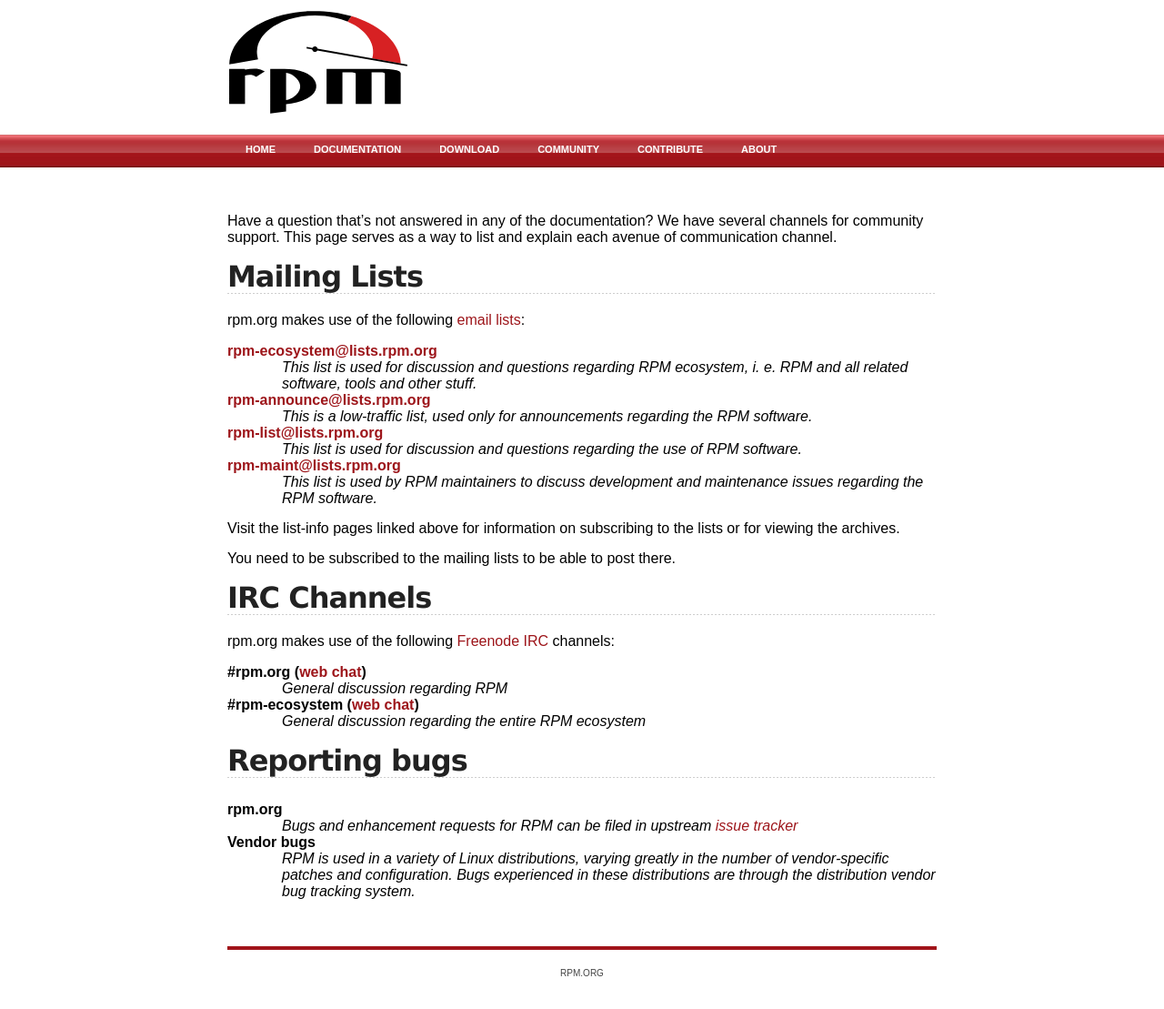
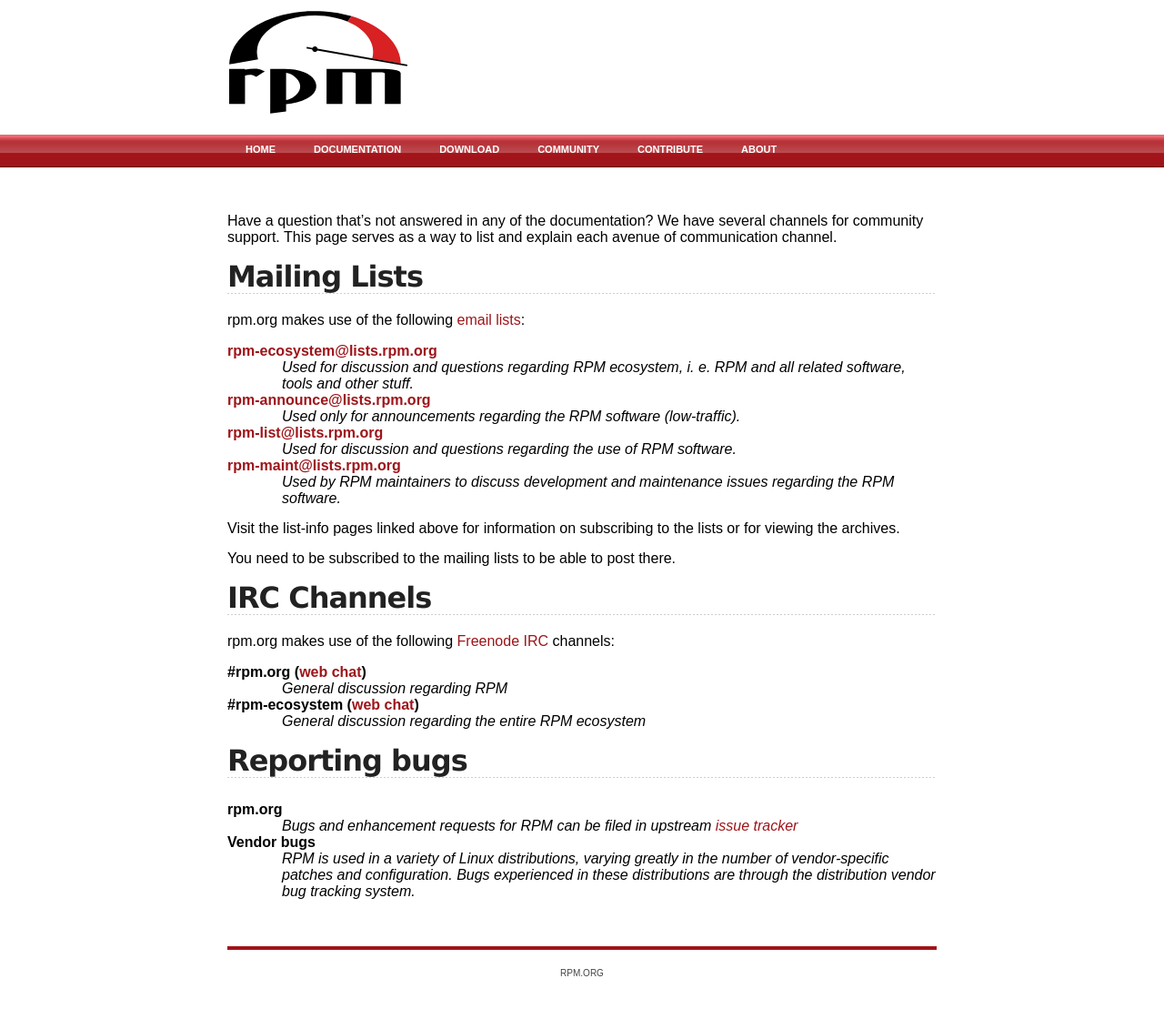
Before and after one commit to rpm-software-management/rpm-web, a Jekyll site: the page built from community.md, in a window 1280 px wide. Shown: the whole page at 91% size. Built offline with Jekyll 4.4.1, drawn with Linux system fonts in a browser that asks for light colours.

Commit message:
Remove redundant "this list" repetitions

```diff
--- a/community.md
+++ b/community.md
@@ -8,16 +8,16 @@ Have a question that's not answered in any of the documentation? We have several
 rpm.org makes use of the following [email lists](http://lists.rpm.org/mailman/listinfo):
 
 [rpm-ecosystem@lists.rpm.org](http://lists.rpm.org/mailman/listinfo/rpm-ecosystem)
-: This list is used for discussion and questions regarding RPM ecosystem, i. e. RPM and all related software, tools and other stuff.
+: Used for discussion and questions regarding RPM ecosystem, i. e. RPM and all related software, tools and other stuff.
 
 [rpm-announce@lists.rpm.org](http://lists.rpm.org/mailman/listinfo/rpm-announce)
-: This is a low-traffic list, used only for announcements regarding the RPM software.
+: Used only for announcements regarding the RPM software (low-traffic).
 
 [rpm-list@lists.rpm.org](http://lists.rpm.org/mailman/listinfo/rpm-list)
-: This list is used for discussion and questions regarding the use of RPM software.
+: Used for discussion and questions regarding the use of RPM software.
 
 [rpm-maint@lists.rpm.org](http://lists.rpm.org/mailman/listinfo/rpm-maint)
-: This list is used by RPM maintainers to discuss development and maintenance issues regarding the RPM software.
+: Used by RPM maintainers to discuss development and maintenance issues regarding the RPM software.
 
 Visit the list-info pages linked above for information on subscribing to the lists or for viewing the archives.
 
```
